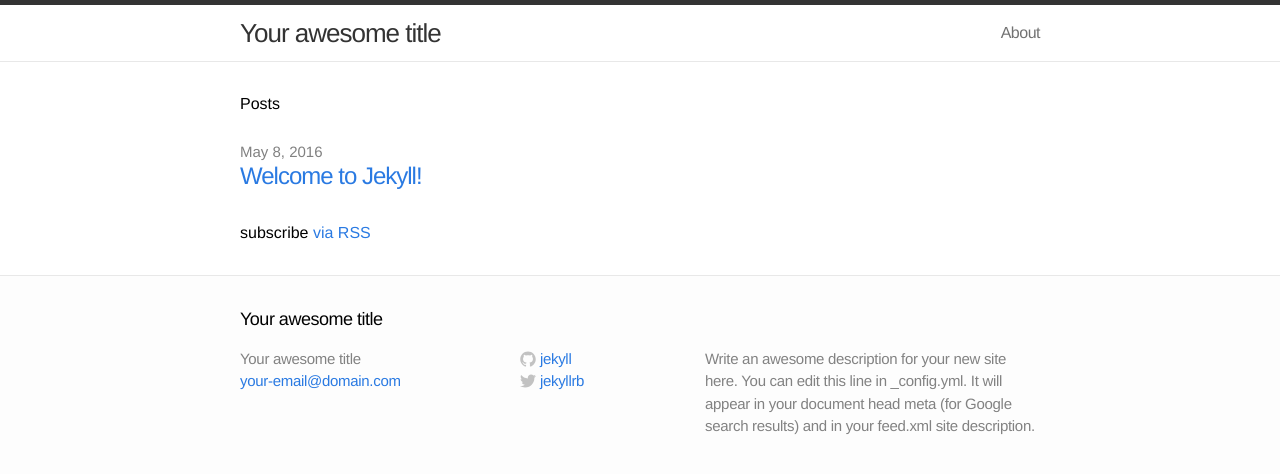
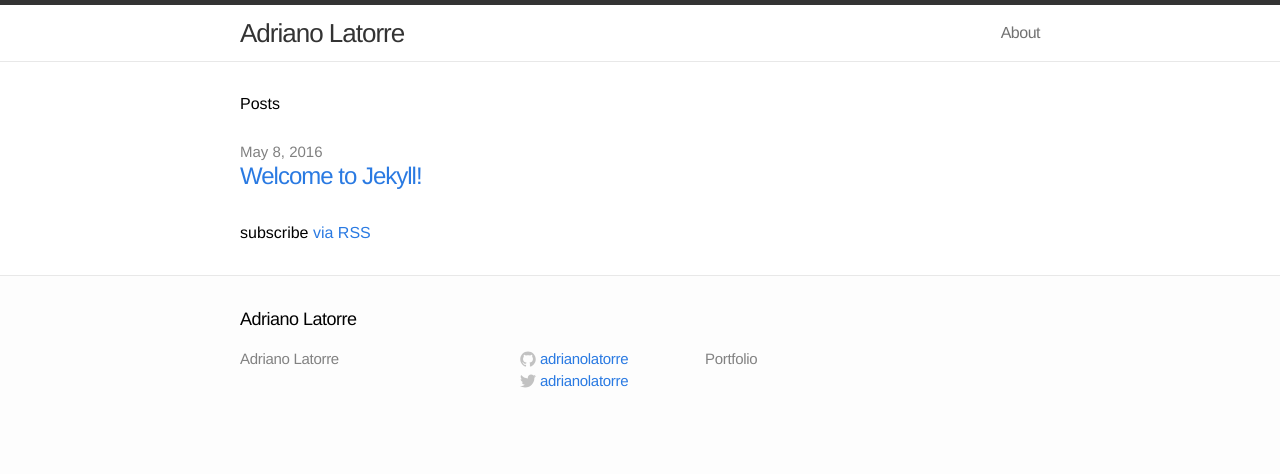
Before and after one commit to AdrianoLatorre/adriano.latorre.info, a Jekyll site: the page built from index.html, in a window 1280 px wide. Shown: the top 474 px of the page. Built offline with Jekyll 4.4.1, drawn with Linux system fonts in a browser that asks for light colours.

Commit message:
First config

```diff
--- a/_config.yml
+++ b/_config.yml
@@ -1,11 +1,10 @@
 # Site settings
-title: Your awesome title
-email: your-email@domain.com
-description: "Write an awesome description for your new site here. You can edit this line in _config.yml. It will appear in your document head meta (for Google search results) and in your feed.xml site description."
+title: Adriano Latorre
+description: "Portfolio"
 baseurl: ""
-url: "http://yourdomain.com"
-twitter_username: jekyllrb
-github_username:  jekyll
+url: "http://adriano.latorre.info"
+twitter_username: adrianolatorre
+github_username:  adrianolatorre
 
 # Build settings
 markdown: kramdown
```
